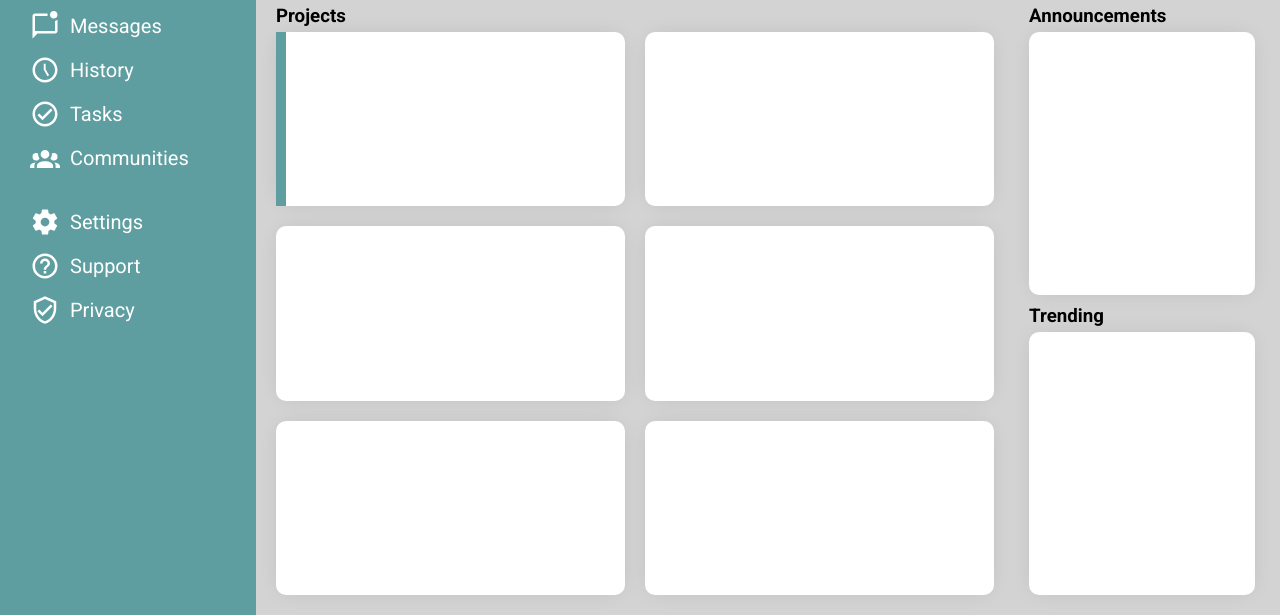
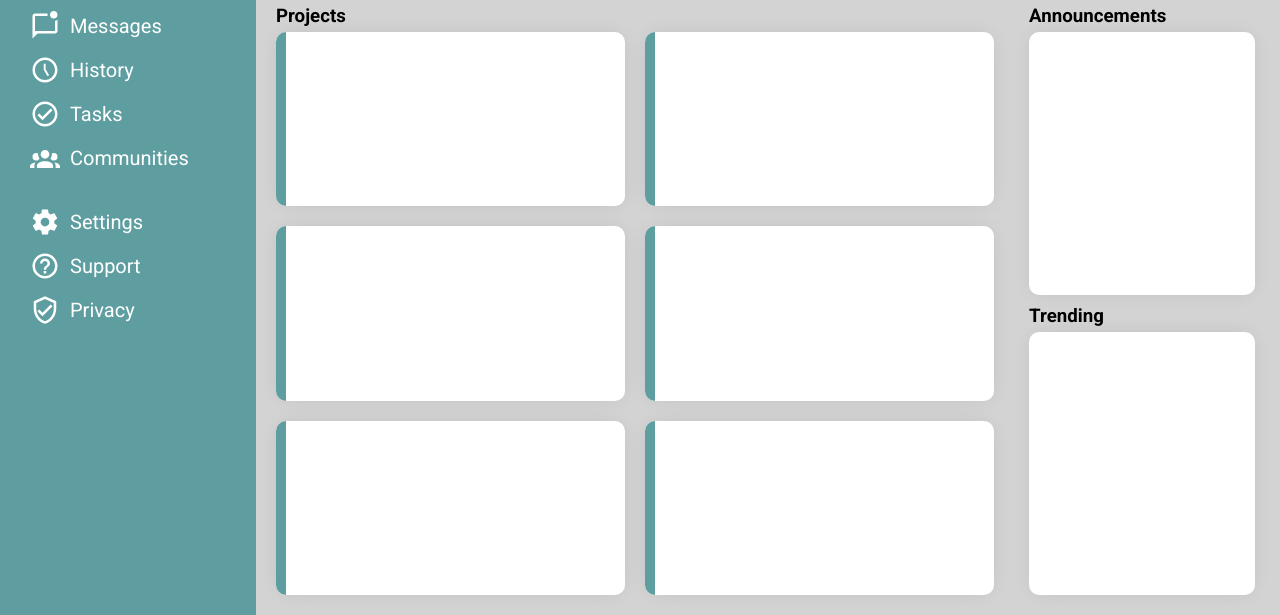
Before and after one commit to andrew-erasmus/admin-dashboard, a plain HTML site: page index.html in a window 1280 px wide. Shown: the part 185-800 px from the top of the page. Drawn offline with Linux system fonts and the light colour scheme.

Commit message:
Add card formatting

```diff
--- a/index.html
+++ b/index.html
@@ -17,12 +17,28 @@
           <div id="project-cards">
             <div class="card">
               <div class="card-bar"></div>
+              <div class="card-content"></div>
             </div>
-            <div class="card"></div>
-            <div class="card"></div>
-            <div class="card"></div>
-            <div class="card"></div>
-            <div class="card"></div>
+            <div class="card">
+              <div class="card-bar"></div>
+              <div class="card-content"></div>
+            </div>
+            <div class="card">
+              <div class="card-bar"></div>
+              <div class="card-content"></div>
+            </div>
+            <div class="card">
+              <div class="card-bar"></div>
+              <div class="card-content"></div>
+            </div>
+            <div class="card">
+              <div class="card-bar"></div>
+              <div class="card-content"></div>
+            </div>
+            <div class="card">
+              <div class="card-bar"></div>
+              <div class="card-content"></div>
+            </div>
           </div>
         </div>
       </div>
--- a/styles.css
+++ b/styles.css
@@ -1,8 +1,9 @@
-@import url('https://fonts.googleapis.com/css2?family=Roboto:ital,wght@0,100;0,300;0,400;0,500;0,700;0,900;1,100;1,300;1,400;1,500;1,700;1,900&display=swap');
+@import url("https://fonts.googleapis.com/css2?family=Roboto:ital,wght@0,100;0,300;0,400;0,500;0,700;0,900;1,100;1,300;1,400;1,500;1,700;1,900&display=swap");
 
 html {
   padding: 0;
-  font-family: Roboto, system-ui, -apple-system, BlinkMacSystemFont, 'Segoe UI', Roboto, Oxygen, Ubuntu, Cantarell, 'Open Sans', 'Helvetica Neue', sans-serif;
+  font-family: Roboto, system-ui, -apple-system, BlinkMacSystemFont, "Segoe UI",
+    Roboto, Oxygen, Ubuntu, Cantarell, "Open Sans", "Helvetica Neue", sans-serif;
 }
 
 body {
@@ -28,19 +29,17 @@ body {
   grid-template-rows: 1fr 3fr 2fr 4fr;
   row-gap: 20px;
   color: white;
-  min-width: 90px
+  min-width: 90px;
 }
 
 @media screen and (max-width: 1100px) {
-
-  #sidebar>div>div>p {
+  #sidebar > div > div > p {
     display: none;
   }
 
   #sidebar-heading > div > h1 {
     display: none;
   }
-
 }
 
 #header {
@@ -64,12 +63,12 @@ body {
   justify-content: center;
 }
 
-#sidebar>div>div>p {
+#sidebar > div > div > p {
   font-size: 1.25rem;
   margin: 10px;
 }
 
-#sidebar-heading>div>svg {
+#sidebar-heading > div > svg {
   fill: white;
   height: 30px;
   width: auto;
@@ -84,16 +83,16 @@ svg {
   margin-top: 7px;
 }
 
-#sidebar-heading>div {
+#sidebar-heading > div {
   display: flex;
 }
 
-#control-options>div,
-#admin>div {
+#control-options > div,
+#admin > div {
   display: flex;
 }
 
-#header{
+#header {
   display: grid;
   padding-left: 10px;
   padding-top: 5px;
@@ -103,13 +102,13 @@ svg {
   grid-template-columns: 100%;
 }
 
-#top-row{
+#top-row {
   display: grid;
   grid-template-rows: 100%;
   grid-template-columns: 1fr 10fr 1fr 1fr 2fr;
 }
 
-#bottom-row{
+#bottom-row {
   display: grid;
   grid-template-rows: 100%;
   grid-template-columns: 2fr 7fr 2fr 2fr 2fr;
@@ -130,11 +129,14 @@ svg {
   column-gap: 15px;
 }
 
-#left-grid-container, #right-grid-container {
+#left-grid-container,
+#right-grid-container {
   display: grid;
 }
 
-#projects, #announcements, #trending {
+#projects,
+#announcements,
+#trending {
   padding-top: 10px;
   padding-right: 20px;
   display: flex;
@@ -142,7 +144,9 @@ svg {
   gap: 5px;
 }
 
-p, h2, h3 {
+p,
+h2,
+h3 {
   margin: 0;
   overflow: hidden;
   text-overflow: ellipsis;
@@ -152,16 +156,23 @@ p, h2, h3 {
   border-radius: 5px;
   border-radius: 10px;
   background-color: white;
-  box-shadow: 0px 0px 22px -7px rgba(0,0,0,0.15);
+  box-shadow: 0px 0px 22px -7px rgba(0, 0, 0, 0.15);
   /* display: flex; */
+  display: flex;
+  align-items: center;
+  overflow: hidden;
 }
 
 .card-bar {
- background-color: cadetblue;
- width: 10px;
- height: 100%;
- overflow: hidden;
- z-index:var();
+  background-color: cadetblue;
+  width: 10px;
+  height: 100%;
+}
+
+.card-content {
+  padding: 15px;
+  flex-grow: 1;
+  height: 100%;
 }
 
 #project-cards {
@@ -207,13 +218,15 @@ img {
   height: auto;
 }
 
-#bottom-row > div#information{
+#bottom-row > div#information {
   display: flex;
   flex-direction: column;
   align-items: start;
 }
 
-#new-button, #upload-button, #share-button{
+#new-button,
+#upload-button,
+#share-button {
   background-color: cadetblue;
   border-radius: 100px;
   height: 30px;
```
